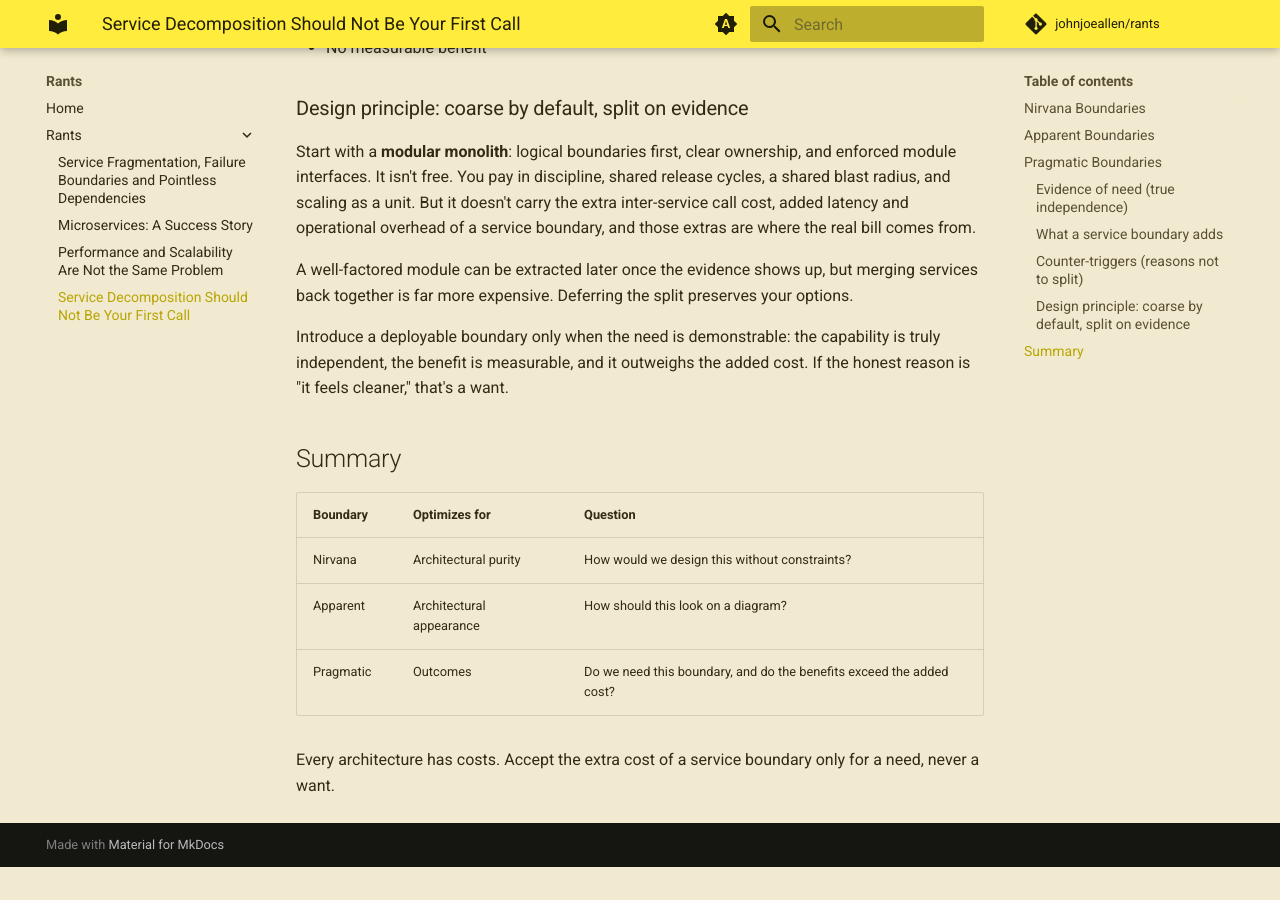
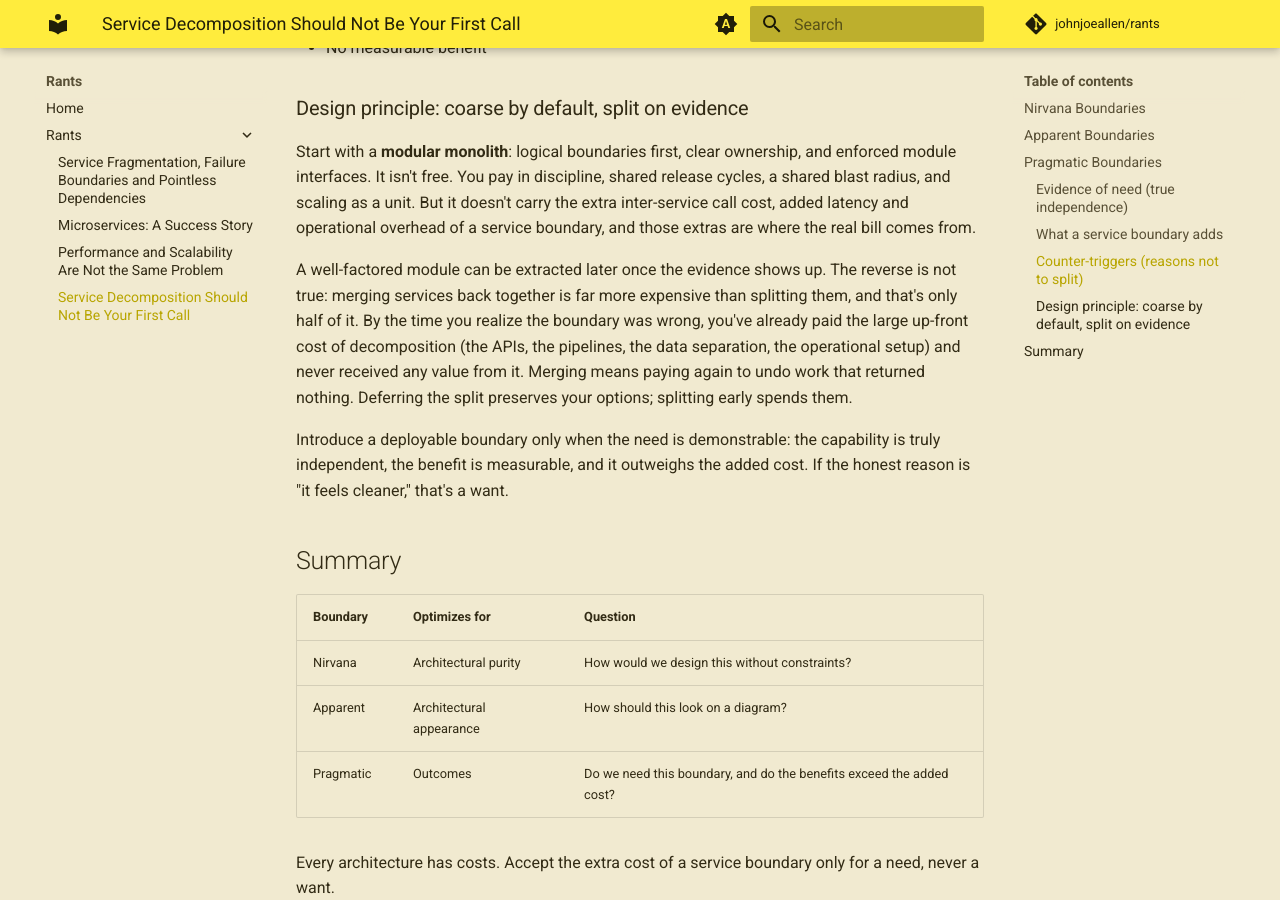
Before and after one commit to johnjoeallen/rants, an MkDocs documentation site: the page built from docs/posts/service-decomposition-first-call.md, in a window 1280 px wide and 900 px high, scrolled down 2328 px. Built offline with MkDocs 1.6.1 and Material for MkDocs 9.7.7, drawn with Linux system fonts in a browser that asks for light colours; comment, search, counter and statistics services are not loaded; before the commit the page ends 3195 px from its top, so only the background shows below that.

Commit message:
Expand on sunk decomposition cost in service decomposition rant
Co-Authored-By: Claude Sonnet 5.5 <noreply@anthropic.com>

```diff
--- a/docs/posts/service-decomposition-first-call.md
+++ b/docs/posts/service-decomposition-first-call.md
@@ -105,9 +105,14 @@ a unit. But it doesn't carry the extra inter-service call cost, added
 latency and operational overhead of a service boundary, and those extras
 are where the real bill comes from.
 
-A well-factored module can be extracted later once the evidence shows up,
-but merging services back together is far more expensive. Deferring the
-split preserves your options.
+A well-factored module can be extracted later once the evidence shows up.
+The reverse is not true: merging services back together is far more
+expensive than splitting them, and that's only half of it. By the time
+you realize the boundary was wrong, you've already paid the large
+up-front cost of decomposition (the APIs, the pipelines, the data
+separation, the operational setup) and never received any value from it.
+Merging means paying again to undo work that returned nothing. Deferring
+the split preserves your options; splitting early spends them.
 
 Introduce a deployable boundary only when the need is demonstrable: the
 capability is truly independent, the benefit is measurable, and it
```
